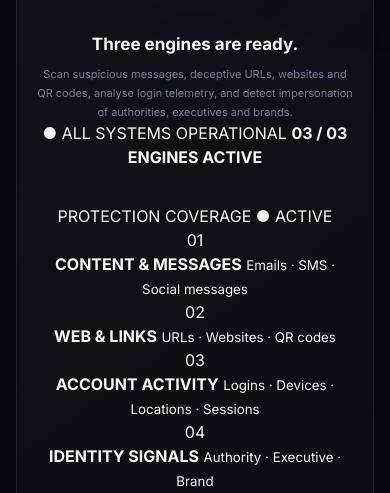
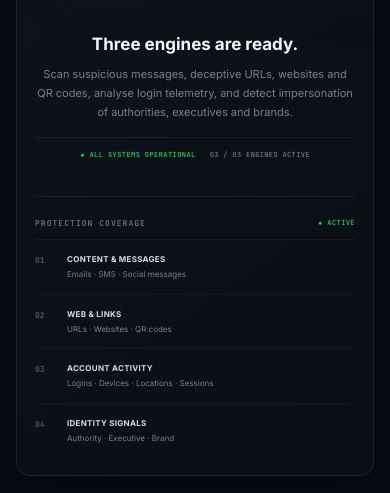
Before and after one commit to NomzaZulu/cyber1, a website: page index.html in a window 390 px wide. Shown: the part 540-1033 px from the top of the page. Drawn offline with Linux system fonts and the light colour scheme.

Commit message:
Update style.css

```diff
--- a/style.css
+++ b/style.css
@@ -1003,7 +1003,8 @@ a {
 .protection-visual {
     min-height: 220px;
 
-    display: flex;
+    display: grid;
+    grid-template-columns: 180px minmax(280px, 1fr) minmax(300px, 0.95fr);
     align-items: center;
 
     gap: 35px;
@@ -1103,6 +1104,106 @@ a {
     font-size: 11px;
 
     line-height: 1.7;
+}
+
+.protection-status {
+    display: flex;
+    align-items: center;
+    gap: 14px;
+    margin-top: 16px;
+    padding-top: 12px;
+    border-top: 1px solid rgba(255, 255, 255, 0.055);
+}
+
+.protection-status span {
+    color: var(--green);
+    font-family: "JetBrains Mono", monospace;
+    font-size: 7px;
+    font-weight: 700;
+    letter-spacing: 0.06em;
+}
+
+.protection-status strong {
+    color: #68768a;
+    font-family: "JetBrains Mono", monospace;
+    font-size: 7px;
+    font-weight: 600;
+    letter-spacing: 0.05em;
+}
+
+.protection-coverage {
+    min-width: 0;
+    padding-left: 28px;
+    border-left: 1px solid rgba(255, 255, 255, 0.055);
+}
+
+.coverage-header {
+    display: flex;
+    align-items: center;
+    justify-content: space-between;
+    gap: 14px;
+    padding-bottom: 10px;
+    border-bottom: 1px solid rgba(255, 255, 255, 0.055);
+}
+
+.coverage-kicker {
+    color: #68768a;
+    font-family: "JetBrains Mono", monospace;
+    font-size: 8px;
+    font-weight: 600;
+    letter-spacing: 0.13em;
+}
+
+.coverage-status {
+    color: var(--green);
+    font-family: "JetBrains Mono", monospace;
+    font-size: 7px;
+    font-weight: 700;
+    letter-spacing: 0.06em;
+}
+
+.coverage-list {
+    display: grid;
+    grid-template-columns: 1fr 1fr;
+    gap: 0 20px;
+}
+
+.coverage-item {
+    display: grid;
+    grid-template-columns: 22px minmax(0, 1fr);
+    gap: 10px;
+    align-items: start;
+    min-width: 0;
+    padding: 13px 0;
+    border-bottom: 1px solid rgba(255, 255, 255, 0.04);
+}
+
+.coverage-item:nth-last-child(-n + 2) {
+    border-bottom: 0;
+}
+
+.coverage-index {
+    color: #4f5d70;
+    font-family: "JetBrains Mono", monospace;
+    font-size: 8px;
+    font-weight: 600;
+    padding-top: 1px;
+}
+
+.coverage-item strong {
+    display: block;
+    color: #d6dce5;
+    font-size: 8px;
+    font-weight: 700;
+    letter-spacing: 0.035em;
+}
+
+.coverage-item small {
+    display: block;
+    margin-top: 4px;
+    color: var(--text-muted);
+    font-size: 8px;
+    line-height: 1.45;
 }
 
 
@@ -3182,9 +3283,26 @@ a {
     }
 
     .protection-visual {
-        flex-direction: column;
-
+        grid-template-columns: 1fr;
         text-align: center;
+    }
+
+    .protection-copy p {
+        margin-left: auto;
+        margin-right: auto;
+    }
+
+    .protection-status {
+        justify-content: center;
+    }
+
+    .protection-coverage {
+        width: 100%;
+        padding-left: 0;
+        padding-top: 20px;
+        border-left: 0;
+        border-top: 1px solid rgba(255, 255, 255, 0.055);
+        text-align: left;
     }
 
     .protection-copy p {
@@ -4039,3 +4157,18 @@ body::after {
         height: 40px;
     }
 }
+
+
+@media (max-width: 700px) {
+    .coverage-list {
+        grid-template-columns: 1fr;
+    }
+
+    .coverage-item:nth-last-child(-n + 2) {
+        border-bottom: 1px solid rgba(255, 255, 255, 0.04);
+    }
+
+    .coverage-item:last-child {
+        border-bottom: 0;
+    }
+}
```
